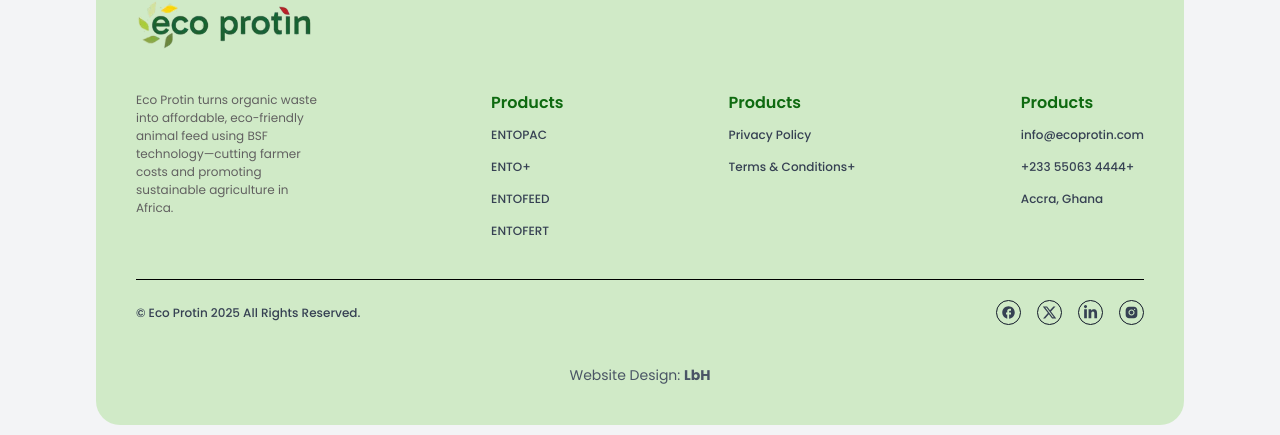
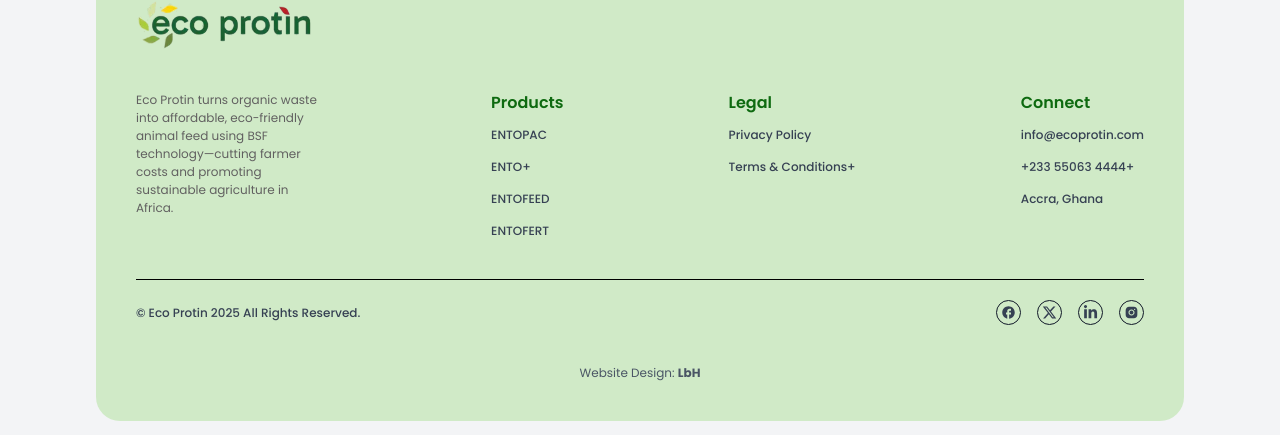
Before and after one commit to Progress2002/eco-protin, a React (Vite) app: page / in a window 1280 px wide. Shown: the part 9424-9859 px from the top of the page. Built offline with nearby package versions, Linux system fonts and the light colour scheme.

Commit message:
feat: update footer section labels and adjust text size for design consistency

```diff
--- a/src/components/layout/footer.tsx
+++ b/src/components/layout/footer.tsx
@@ -72,7 +72,7 @@
 
           <Box>
             <Text as="h3" color="#0E6A10" fontWeight="semibold" mb={3}>
-              Products
+              Legal
             </Text>
             <ul className="text-xs space-y-4 font-medium text-gray-700">
               <li>Privacy Policy</li>
@@ -82,7 +82,7 @@
 
           <Box>
             <Text as="h3" color="#0E6A10" fontWeight="semibold" mb={3}>
-              Products
+              Connect
             </Text>
             <ul className="text-xs space-y-4 font-medium text-gray-700">
               <li>info@ecoprotin.com</li>
@@ -116,7 +116,7 @@
             ))}
           </Flex>
         </Flex>
-        <Text className="text-center text-sm text-gray-600 !mt-10">
+        <Text className="text-center text-xs text-gray-600 !mt-10">
           Website Design: <strong>LbH</strong>
         </Text>
       </footer>
```
